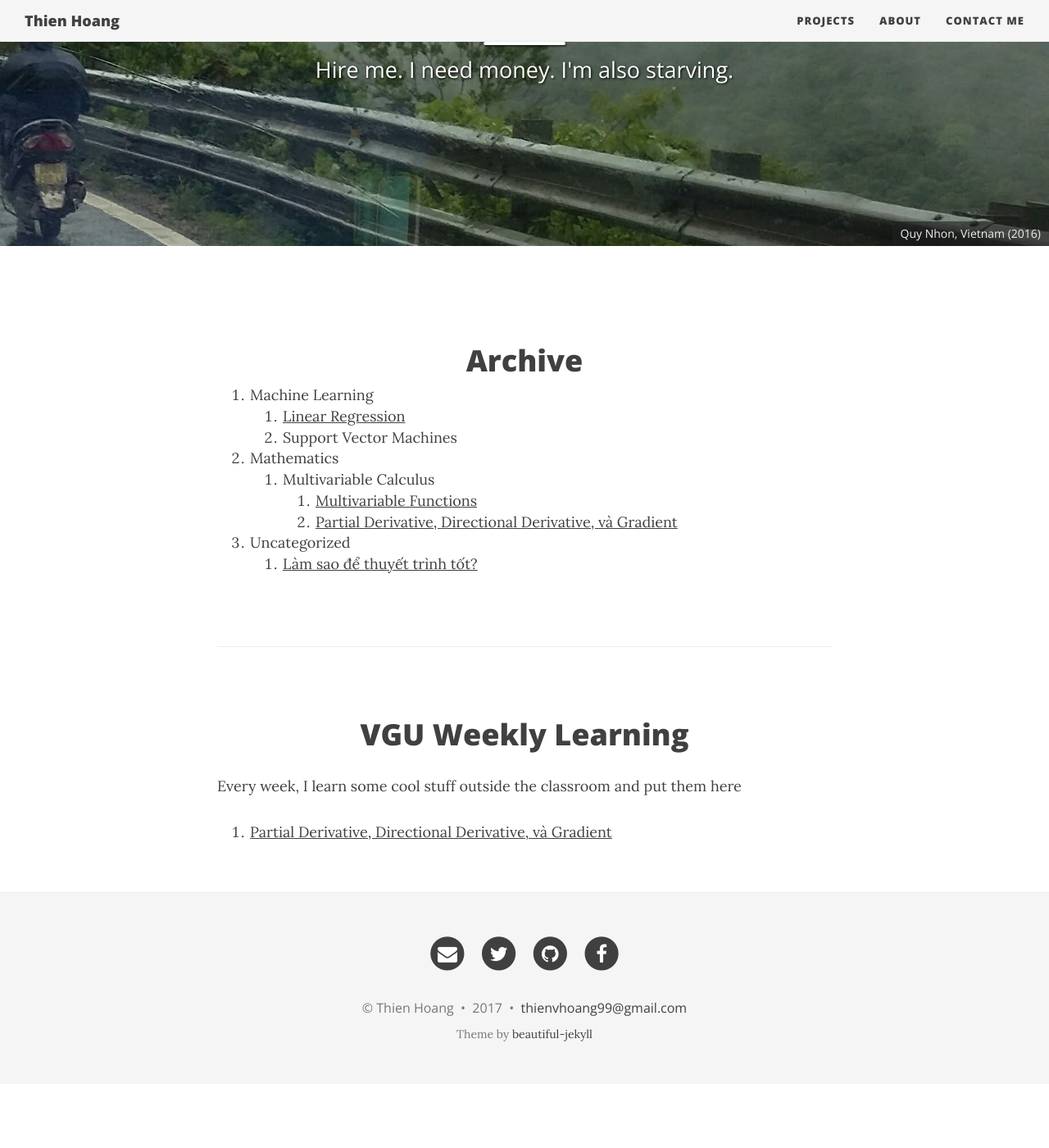
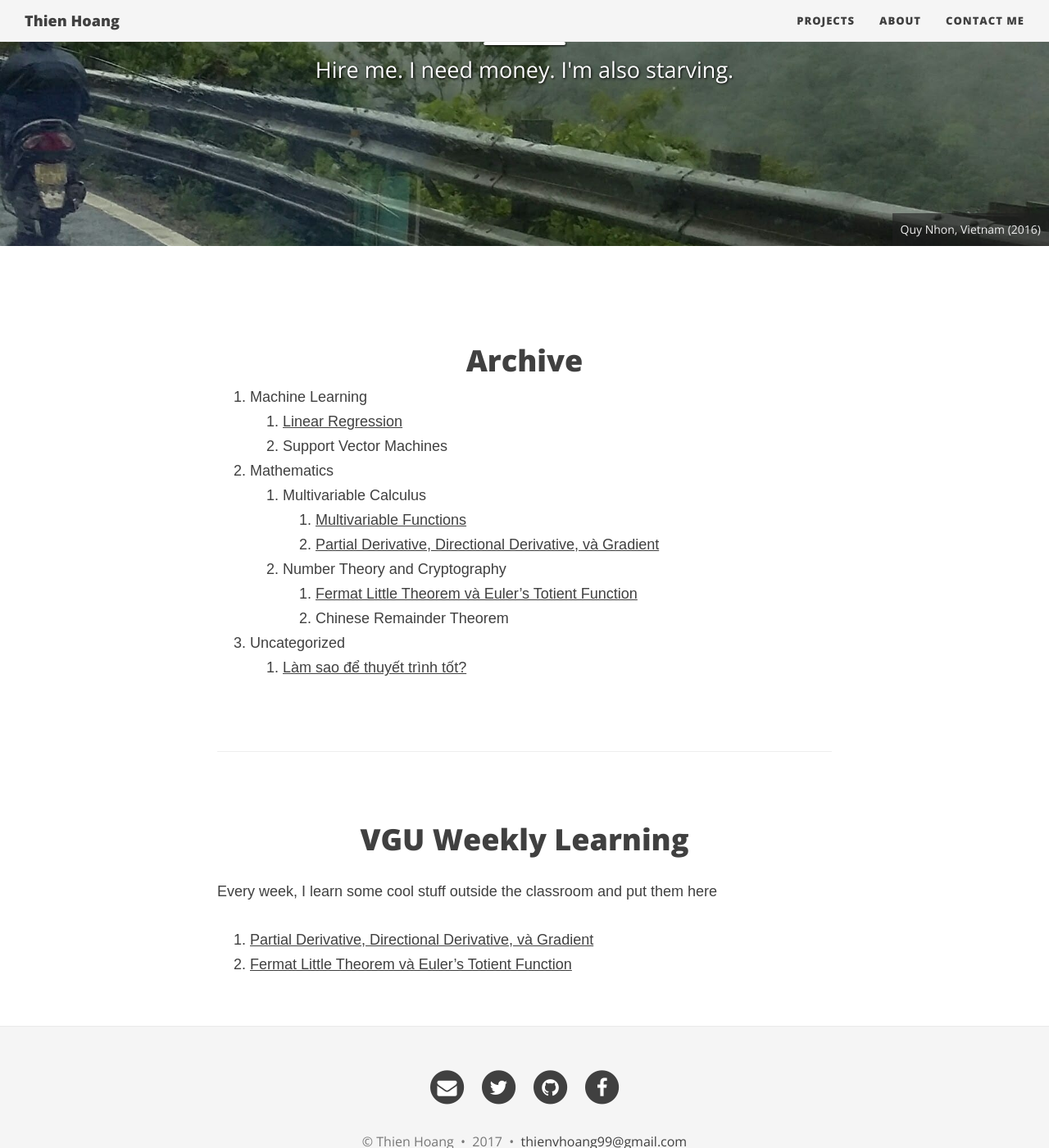
Before and after one commit to hoangvanthien/hoangvanthien.github.io, a Jekyll site: the page built from index.md, in a window 1280 px wide and 1400 px high, scrolled down 343 px. Shown: the whole window at 82% size. Built offline with Jekyll 4.4.1, drawn with Linux system fonts in a browser that asks for light colours; nearby versions of some CDN libraries; before the commit the page ends 1665 px from its top, so only the background shows below that.

Commit message:
Fermat and Euler

```diff
--- a/css/main.css
+++ b/css/main.css
@@ -3,11 +3,12 @@
 /* --- General --- */
 
 body {
-  font-family: 'Lora', 'Times New Roman', serif;
+  font-family: sans-serif;
   font-size: 18px;
   color: #404040;
   position: relative;
   background: #FFF;
+  line-height: 30px;
 }
 p {
   line-height: 1.5;
@@ -910,16 +911,3 @@ pre code {
 .center {
   text-align: center;
 }
-.katex-display > .katex {
-  display: inline-block;
-  white-space: nowrap;
-  max-width: 100%;
-  overflow-x: scroll;
-  text-align: initial;
-}
-.katex {
-  font: normal 1.21em KaTeX_Main, Times New Roman, serif;
-  line-height: 1.2;
-  white-space: normal;
-  text-indent: 0;
-}
--- a/index.md
+++ b/index.md
@@ -18,6 +18,9 @@ icat: ""
     1. Multivariable Calculus
         1. [Multivariable Functions](/math/2017/09/18/multivariable-functions)
         2. [Partial Derivative, Directional Derivative, và Gradient](/math/2017/10/29/partial-directional-gradient)
+    2. Number Theory and Cryptography
+        1. [Fermat Little Theorem và Euler's Totient Function](/math/2017/11/05/fermat-euler/)
+        2. Chinese Remainder Theorem
 3. Uncategorized
     1. [Làm sao để thuyết trình tốt?](/uncategorized/2017/10/20/presentation)
 
@@ -30,3 +33,4 @@ icat: ""
 <p>Every week, I learn some cool stuff outside the classroom and put them here</p>
 
 1. [Partial Derivative, Directional Derivative, và Gradient](/math/2017/10/29/partial-directional-gradient)
+2. [Fermat Little Theorem và Euler's Totient Function](/math/2017/11/05/fermat-euler/)
```
Also changed, not shown: Math/_posts/2017-11-05-fermat-euler.md (added, +76 -0 lines).
